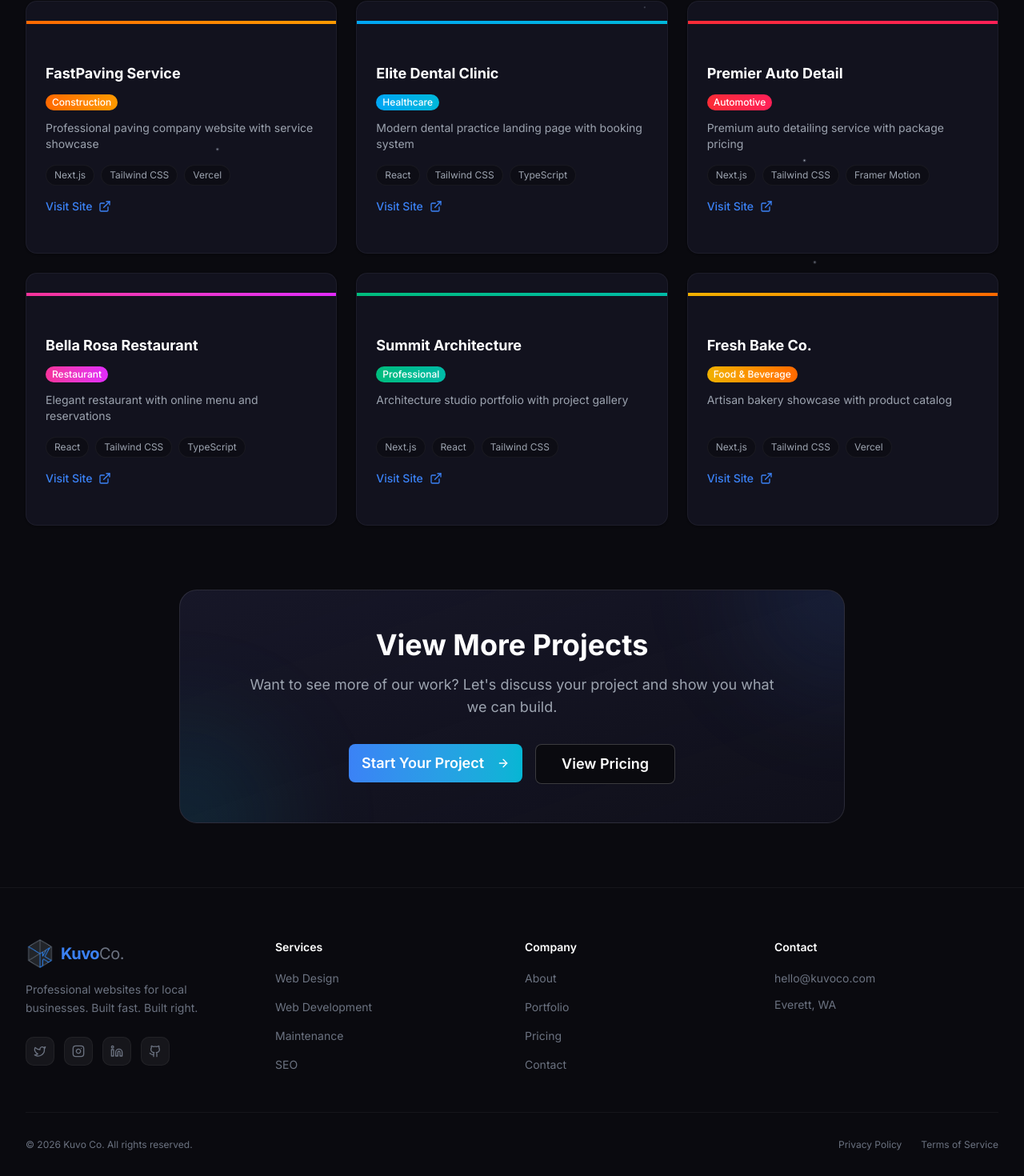
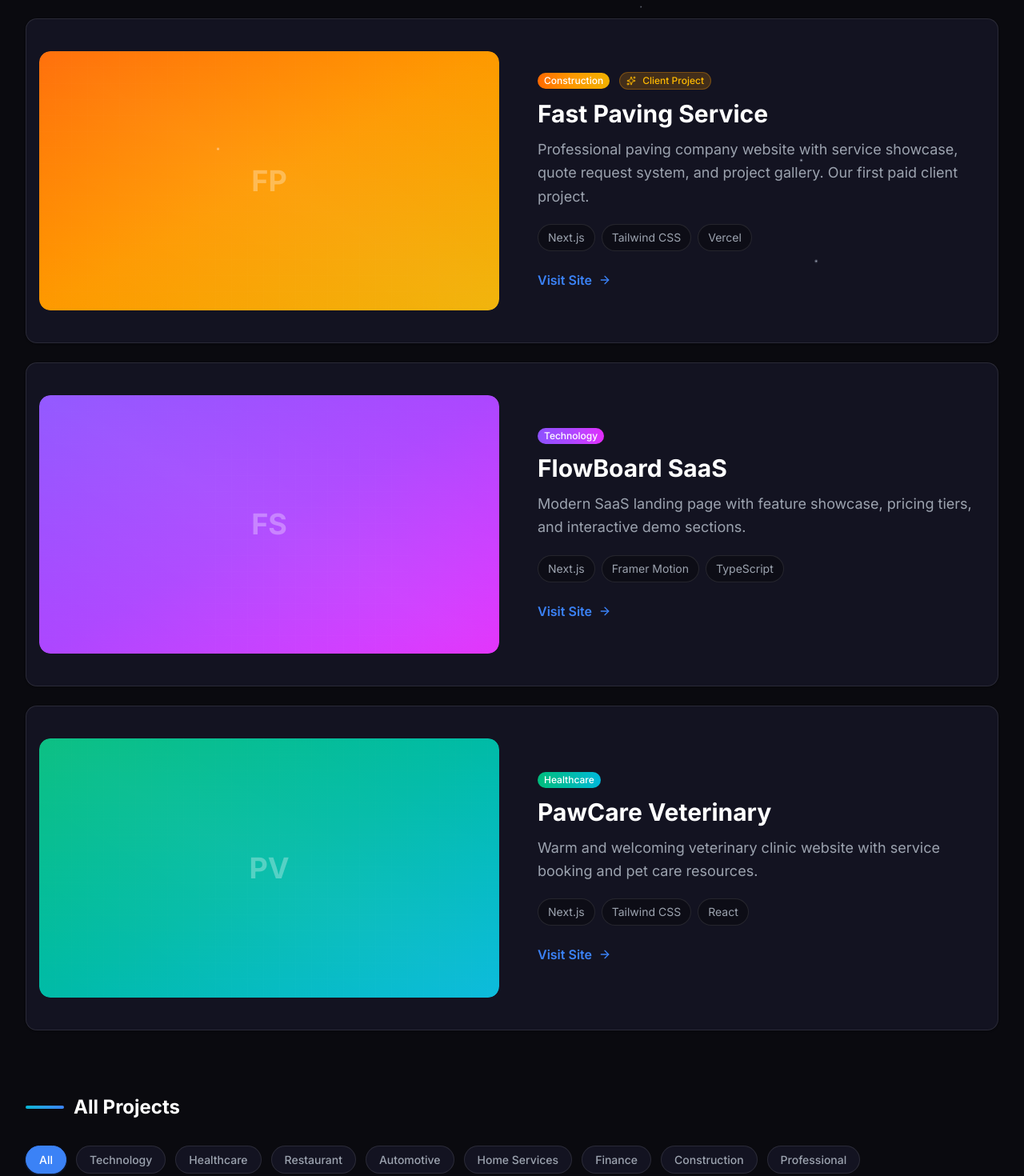
Before and after one commit to LeoValdi64/kuvoco-website, a Next.js app: page /portfolio in a window 1280 px wide. Shown: the part 458-1928 px from the top of the page at 80% size. Built offline with nearby package versions, Linux system fonts and the light colour scheme.

Commit message:
feat: redesign portfolio page - featured projects, image placeholders, more projects, better visual hierarchy

```diff
--- a/src/app/portfolio/PortfolioContent.tsx
+++ b/src/app/portfolio/PortfolioContent.tsx
@@ -1,7 +1,7 @@
 "use client";
 
 import { motion, useInView } from "framer-motion";
-import { ExternalLink, ArrowRight } from "lucide-react";
+import { ExternalLink, ArrowRight, Sparkles } from "lucide-react";
 import { useRef, useState } from "react";
 import Link from "next/link";
 import { Tabs, TabsList, TabsTrigger, TabsContent } from "@/components/ui/tabs";
@@ -16,28 +16,47 @@ type Project = {
   description: string;
   url: string;
   tech: string[];
-  accentGradient: string;
-  badgeColor: string;
+  gradient: string;
+  featured?: boolean;
 };
 
-const projects: Project[] = [
+const allProjects: Project[] = [
+  // Featured projects first
   {
-    name: "FastPaving Service",
+    name: "Fast Paving Service",
     category: "Construction",
-    description: "Professional paving company website with service showcase",
+    description: "Professional paving company website with service showcase, quote request system, and project gallery. Our first paid client project.",
     url: "https://fastpavingservice.com",
     tech: ["Next.js", "Tailwind CSS", "Vercel"],
-    accentGradient: "from-orange-500 to-amber-500",
-    badgeColor: "bg-gradient-to-r from-orange-500 to-amber-500",
+    gradient: "from-orange-500 via-amber-500 to-yellow-500",
+    featured: true,
   },
+  {
+    name: "FlowBoard SaaS",
+    category: "Technology",
+    description: "Modern SaaS landing page with feature showcase, pricing tiers, and interactive demo sections.",
+    url: "https://flowboard-saas.vercel.app",
+    tech: ["Next.js", "Framer Motion", "TypeScript"],
+    gradient: "from-violet-500 via-purple-500 to-fuchsia-500",
+    featured: true,
+  },
+  {
+    name: "PawCare Veterinary",
+    category: "Healthcare",
+    description: "Warm and welcoming veterinary clinic website with service booking and pet care resources.",
+    url: "https://pawcare-vet.vercel.app",
+    tech: ["Next.js", "Tailwind CSS", "React"],
+    gradient: "from-emerald-500 via-teal-500 to-cyan-500",
+    featured: true,
+  },
+  // Regular projects
   {
     name: "Elite Dental Clinic",
     category: "Healthcare",
     description: "Modern dental practice landing page with booking system",
     url: "https://dental-clinic-landing.vercel.app",
     tech: ["React", "Tailwind CSS", "TypeScript"],
-    accentGradient: "from-sky-500 to-cyan-500",
-    badgeColor: "bg-gradient-to-r from-sky-500 to-cyan-500",
+    gradient: "from-sky-500 to-cyan-500",
   },
   {
     name: "Premier Auto Detail",
@@ -45,8 +64,7 @@ const projects: Project[] = [
     description: "Premium auto detailing service with package pricing",
     url: "https://auto-detail-landing.vercel.app",
     tech: ["Next.js", "Tailwind CSS", "Framer Motion"],
-    accentGradient: "from-red-500 to-rose-500",
-    badgeColor: "bg-gradient-to-r from-red-500 to-rose-500",
+    gradient: "from-red-500 to-rose-500",
   },
   {
     name: "Bella Rosa Restaurant",
@@ -54,8 +72,7 @@ const projects: Project[] = [
     description: "Elegant restaurant with online menu and reservations",
     url: "https://restaurant-landing.vercel.app",
     tech: ["React", "Tailwind CSS", "TypeScript"],
-    accentGradient: "from-pink-500 to-fuchsia-500",
-    badgeColor: "bg-gradient-to-r from-pink-500 to-fuchsia-500",
+    gradient: "from-pink-500 to-rose-400",
   },
   {
     name: "Summit Architecture",
@@ -63,28 +80,92 @@ const projects: Project[] = [
     description: "Architecture studio portfolio with project gallery",
     url: "https://architecture-landing.vercel.app",
     tech: ["Next.js", "React", "Tailwind CSS"],
-    accentGradient: "from-emerald-500 to-teal-500",
-    badgeColor: "bg-gradient-to-r from-emerald-500 to-teal-500",
+    gradient: "from-slate-500 to-zinc-600",
   },
   {
     name: "Fresh Bake Co.",
-    category: "Food & Beverage",
+    category: "Restaurant",
     description: "Artisan bakery showcase with product catalog",
     url: "https://bakery-landing-v2.vercel.app",
     tech: ["Next.js", "Tailwind CSS", "Vercel"],
-    accentGradient: "from-yellow-500 to-orange-500",
-    badgeColor: "bg-gradient-to-r from-yellow-500 to-orange-500",
+    gradient: "from-yellow-500 to-orange-500",
+  },
+  {
+    name: "Pizzeria Napoli",
+    category: "Restaurant",
+    description: "Authentic Italian pizzeria with online ordering",
+    url: "https://pizzeria-landing.vercel.app",
+    tech: ["Next.js", "Tailwind CSS", "React"],
+    gradient: "from-red-600 to-orange-500",
+  },
+  {
+    name: "BugShield Pest Control",
+    category: "Home Services",
+    description: "Professional pest control services with instant quotes",
+    url: "https://bugshield-pest-control.vercel.app",
+    tech: ["Next.js", "Tailwind CSS", "TypeScript"],
+    gradient: "from-green-600 to-emerald-500",
+  },
+  {
+    name: "Sparkle Car Wash",
+    category: "Automotive",
+    description: "Premium car wash with membership packages",
+    url: "https://carwash-landing-henna.vercel.app",
+    tech: ["Next.js", "Framer Motion", "Tailwind CSS"],
+    gradient: "from-blue-500 to-cyan-400",
+  },
+  {
+    name: "Mortgage Calculator",
+    category: "Finance",
+    description: "Interactive mortgage calculator with payment breakdowns",
+    url: "https://mortgage-calculator-eta-five.vercel.app",
+    tech: ["Next.js", "TypeScript", "Tailwind CSS"],
+    gradient: "from-emerald-600 to-teal-500",
+  },
+  {
+    name: "NovaPay Payments",
+    category: "Technology",
+    description: "Modern fintech landing page with feature highlights",
+    url: "https://novapay-landing-weld.vercel.app",
+    tech: ["Next.js", "Framer Motion", "React"],
+    gradient: "from-indigo-500 to-purple-500",
+  },
+  {
+    name: "QRForge Generator",
+    category: "Technology",
+    description: "QR code generator tool with customization options",
+    url: "https://qrforge-kappa.vercel.app",
+    tech: ["Next.js", "TypeScript", "Tailwind CSS"],
+    gradient: "from-gray-700 to-slate-600",
+  },
+  {
+    name: "Gradient Generator",
+    category: "Technology",
+    description: "CSS gradient generator with real-time preview",
+    url: "https://gradient-generator-blue-two.vercel.app",
+    tech: ["Next.js", "React", "Tailwind CSS"],
+    gradient: "from-pink-500 via-purple-500 to-indigo-500",
+  },
+  {
+    name: "Paycheck Calculator",
+    category: "Finance",
+    description: "Salary calculator with tax and deduction breakdowns",
+    url: "https://paycheck-calculator-zeta.vercel.app",
+    tech: ["Next.js", "TypeScript", "React"],
+    gradient: "from-green-500 to-emerald-600",
   },
 ];
 
 const categories = [
   "All",
+  "Technology",
+  "Healthcare",
+  "Restaurant",
+  "Automotive",
+  "Home Services",
+  "Finance",
   "Construction",
-  "Healthcare",
-  "Automotive",
-  "Restaurant",
   "Professional",
-  "Food & Beverage",
 ];
 
 function FadeIn({ children, delay = 0, className = "" }: { children: React.ReactNode; delay?: number; className?: string }) {
@@ -96,7 +177,7 @@ function FadeIn({ children, delay = 0, className = "" }: { children: React.React
       ref={ref}
       initial={{ opacity: 0, y: 30 }}
       animate={isInView ? { opacity: 1, y: 0 } : { opacity: 0, y: 30 }}
-      transition={{ duration: 0.25, delay }}
+      transition={{ duration: 0.4, delay }}
       className={className}
     >
       {children}
@@ -104,13 +185,188 @@ function FadeIn({ children, delay = 0, className = "" }: { children: React.React
   );
 }
 
+function ProjectImagePlaceholder({ gradient, name }: { gradient: string; name: string }) {
+  const initials = name
+    .split(" ")
+    .map((word) => word[0])
+    .join("")
+    .slice(0, 2)
+    .toUpperCase();
+
+  return (
+    <div className={cn(
+      "w-full aspect-video bg-gradient-to-br rounded-xl flex items-center justify-center relative overflow-hidden",
+      gradient
+    )}>
+      {/* Grid pattern overlay */}
+      <div className="absolute inset-0 opacity-10">
+        <div className="w-full h-full" style={{
+          backgroundImage: `linear-gradient(rgba(255,255,255,0.1) 1px, transparent 1px),
+                           linear-gradient(90deg, rgba(255,255,255,0.1) 1px, transparent 1px)`,
+          backgroundSize: '20px 20px'
+        }} />
+      </div>
+      {/* Initials */}
+      <span className="text-4xl font-bold text-white/30 select-none relative z-10">
+        {initials}
+      </span>
+      {/* Shine effect */}
+      <div className="absolute inset-0 bg-gradient-to-tr from-transparent via-white/5 to-transparent" />
+    </div>
+  );
+}
+
+function FeaturedProjectCard({ project, index }: { project: Project; index: number }) {
+  return (
+    <motion.div
+      initial={{ opacity: 0, y: 40 }}
+      whileInView={{ opacity: 1, y: 0 }}
+      viewport={{ once: true }}
+      transition={{ duration: 0.5, delay: index * 0.1 }}
+    >
+      <Card className="bg-[#1A1A2E]/60 border-white/10 hover:border-[#3B82F6]/40 transition-all duration-500 overflow-hidden group hover:shadow-[0_30px_80px_rgba(59,130,246,0.2)]">
+        <div className="flex flex-col lg:flex-row">
+          {/* Image section */}
+          <div className="lg:w-1/2 p-4">
+            <div className="relative overflow-hidden rounded-xl group-hover:scale-[1.02] transition-transform duration-500">
+              <ProjectImagePlaceholder gradient={project.gradient} name={project.name} />
+              {/* Hover overlay */}
+              <div className="absolute inset-0 bg-black/50 opacity-0 group-hover:opacity-100 transition-opacity duration-300 flex items-center justify-center rounded-xl">
+                <a
+                  href={project.url}
+                  target="_blank"
+                  rel="noopener noreferrer"
+                  className="bg-white text-black px-6 py-3 rounded-lg font-semibold flex items-center gap-2 hover:bg-gray-100 transition-colors"
+                >
+                  View Live Site
+                  <ExternalLink className="w-4 h-4" />
+                </a>
+              </div>
+            </div>
+          </div>
+
+          {/* Content section */}
+          <div className="lg:w-1/2 p-6 lg:p-8 flex flex-col justify-center">
+            <div className="flex items-center gap-3 mb-3">
+              <Badge className={cn("bg-gradient-to-r text-white border-0", project.gradient)}>
+                {project.category}
+              </Badge>
+              {index === 0 && (
+                <Badge className="bg-amber-500/20 text-amber-400 border-amber-500/30">
+                  <Sparkles className="w-3 h-3 mr-1" />
+                  Client Project
+                </Badge>
+              )}
+            </div>
+
+            <h3 className="text-2xl lg:text-3xl font-bold text-white mb-3">
+              {project.name}
+            </h3>
+
+            <p className="text-[#9CA3AF] mb-5 text-base lg:text-lg leading-relaxed">
+              {project.description}
+            </p>
+
+            <div className="flex flex-wrap gap-2 mb-6">
+              {project.tech.map((tech) => (
+                <span
+                  key={tech}
+                  className="text-sm px-3 py-1.5 bg-[#0A0A0F]/60 text-[#9CA3AF] border border-white/10 rounded-full"
+                >
+                  {tech}
+                </span>
+              ))}
+            </div>
+
+            <a
+              href={project.url}
+              target="_blank"
+              rel="noopener noreferrer"
+              className="inline-flex items-center gap-2 text-[#3B82F6] hover:text-[#06B6D4] font-semibold transition-colors group/link"
+            >
+              Visit Site
+              <ArrowRight className="w-4 h-4 group-hover/link:translate-x-1 transition-transform" />
+            </a>
+          </div>
+        </div>
+      </Card>
+    </motion.div>
+  );
+}
+
+function ProjectCard({ project, index }: { project: Project; index: number }) {
+  return (
+    <motion.div
+      initial={{ opacity: 0, y: 20 }}
+      animate={{ opacity: 1, y: 0 }}
+      transition={{ duration: 0.4, delay: index * 0.05 }}
+    >
+      <Card className="bg-[#1A1A2E]/50 border-white/5 hover:border-[#3B82F6]/30 transition-all duration-300 overflow-hidden group hover:-translate-y-2 hover:shadow-[0_25px_60px_rgba(59,130,246,0.15)] h-full flex flex-col">
+        {/* Image placeholder */}
+        <div className="p-3 pb-0">
+          <div className="relative overflow-hidden rounded-lg group-hover:scale-[1.02] transition-transform duration-300">
+            <ProjectImagePlaceholder gradient={project.gradient} name={project.name} />
+            {/* Quick link overlay on hover */}
+            <div className="absolute inset-0 bg-black/60 opacity-0 group-hover:opacity-100 transition-opacity duration-300 flex items-center justify-center rounded-lg">
+              <a
+                href={project.url}
+                target="_blank"
+                rel="noopener noreferrer"
+                className="bg-white/90 backdrop-blur-sm text-black px-4 py-2 rounded-lg font-medium text-sm flex items-center gap-2 hover:bg-white transition-colors"
+              >
+                View Site
+                <ExternalLink className="w-3.5 h-3.5" />
+              </a>
+            </div>
+          </div>
+        </div>
+
+        {/* Card content */}
+        <div className="p-5 pt-4 flex-1 flex flex-col">
+          {/* Category badge */}
+          <div className="mb-2">
+            <Badge variant="outline" className="text-xs border-white/20 text-[#9CA3AF]">
+              {project.category}
+            </Badge>
+          </div>
+
+          {/* Project name */}
+          <h3 className="text-lg font-bold text-white mb-2 group-hover:text-[#3B82F6] transition-colors">
+            {project.name}
+          </h3>
+
+          {/* Description */}
+          <p className="text-[#6B7280] text-sm mb-4 flex-1 line-clamp-2">
+            {project.description}
+          </p>
+
+          {/* Tech tags */}
+          <div className="flex flex-wrap gap-1.5">
+            {project.tech.slice(0, 3).map((tech) => (
+              <span
+                key={tech}
+                className="text-xs px-2 py-1 bg-[#0A0A0F]/60 text-[#6B7280] rounded-md"
+              >
+                {tech}
+              </span>
+            ))}
+          </div>
+        </div>
+      </Card>
+    </motion.div>
+  );
+}
+
 export default function PortfolioContent() {
   const [activeTab, setActiveTab] = useState("All");
 
+  const featuredProjects = allProjects.filter((p) => p.featured);
+  const regularProjects = allProjects.filter((p) => !p.featured);
+
   const filteredProjects =
     activeTab === "All"
-      ? projects
-      : projects.filter((project) => project.category === activeTab);
+      ? regularProjects
+      : regularProjects.filter((project) => project.category === activeTab);
 
   return (
     <main className="bg-[#0A0A0F] min-h-screen pt-32 pb-20">
@@ -124,6 +380,9 @@ export default function PortfolioContent() {
         <FadeIn>
           <div className="text-center relative">
             <div className="absolute top-0 left-1/2 -translate-x-1/2 w-24 h-1 bg-gradient-to-r from-[#3B82F6] to-[#06B6D4] rounded-full -translate-y-8" />
+            <Badge className="mb-6 bg-[#3B82F6]/20 text-[#3B82F6] border-[#3B82F6]/30 text-sm px-4 py-1.5">
+              90+ Websites Delivered
+            </Badge>
             <h1 className="text-4xl sm:text-5xl md:text-6xl lg:text-7xl font-bold tracking-tight leading-[1.1] mb-6">
               Our{" "}
               <span className="gradient-text">Portfolio</span>
@@ -135,83 +394,51 @@ export default function PortfolioContent() {
         </FadeIn>
       </section>
 
-      {/* Filter Tabs */}
-      <section className="max-w-7xl mx-auto px-4 sm:px-6 lg:px-8 mb-12">
+      {/* Featured Projects Section */}
+      <section className="max-w-7xl mx-auto px-4 sm:px-6 lg:px-8 mb-20">
         <FadeIn delay={0.1}>
+          <div className="flex items-center gap-3 mb-8">
+            <div className="w-12 h-1 bg-gradient-to-r from-[#3B82F6] to-[#06B6D4] rounded-full" />
+            <h2 className="text-2xl font-bold text-white">Featured Projects</h2>
+          </div>
+        </FadeIn>
+
+        <div className="space-y-6">
+          {featuredProjects.map((project, index) => (
+            <FeaturedProjectCard key={project.name} project={project} index={index} />
+          ))}
+        </div>
+      </section>
+
+      {/* All Projects Grid */}
+      <section className="max-w-7xl mx-auto px-4 sm:px-6 lg:px-8 mb-20">
+        <FadeIn delay={0.2}>
+          <div className="flex items-center gap-3 mb-8">
+            <div className="w-12 h-1 bg-gradient-to-r from-[#06B6D4] to-[#3B82F6] rounded-full" />
+            <h2 className="text-2xl font-bold text-white">All Projects</h2>
+          </div>
+
           <Tabs defaultValue="All" className="w-full" onValueChange={setActiveTab}>
-            {/* Mobile: horizontal scroll, Desktop: wrap */}
-            <div className="overflow-x-auto pb-2 -mx-4 px-4 sm:mx-0 sm:px-0 sm:overflow-visible">
-              <TabsList className="bg-transparent border-0 h-auto inline-flex sm:flex sm:flex-wrap sm:justify-center gap-2 sm:gap-3 p-0 min-w-max sm:min-w-0">
+            {/* Filter Tabs */}
+            <div className="overflow-x-auto pb-2 -mx-4 px-4 sm:mx-0 sm:px-0 sm:overflow-visible mb-10">
+              <TabsList className="bg-transparent border-0 h-auto inline-flex sm:flex sm:flex-wrap gap-2 sm:gap-3 p-0 min-w-max sm:min-w-0">
                 {categories.map((category) => (
                   <TabsTrigger
                     key={category}
                     value={category}
-                    className="bg-[#1A1A2E]/60 border border-white/10 rounded-full data-[state=active]:bg-[#3B82F6] data-[state=active]:border-[#3B82F6] data-[state=active]:text-white data-[state=active]:shadow-lg data-[state=active]:shadow-[#3B82F6]/25 text-[#9CA3AF] hover:text-white hover:bg-[#1A1A2E] hover:border-white/20 px-4 sm:px-5 py-2 sm:py-2.5 text-sm sm:text-base transition-all duration-200 whitespace-nowrap"
+                    className="bg-[#1A1A2E]/60 border border-white/10 rounded-full data-[state=active]:bg-[#3B82F6] data-[state=active]:border-[#3B82F6] data-[state=active]:text-white data-[state=active]:shadow-lg data-[state=active]:shadow-[#3B82F6]/25 text-[#9CA3AF] hover:text-white hover:bg-[#1A1A2E] hover:border-white/20 px-4 py-2 text-sm transition-all duration-200 whitespace-nowrap"
                   >
                     {category}
                   </TabsTrigger>
-              ))}
+                ))}
               </TabsList>
             </div>
 
             {categories.map((category) => (
-              <TabsContent key={category} value={category} className="mt-12">
-                <div className="grid grid-cols-1 sm:grid-cols-2 lg:grid-cols-3 gap-6">
+              <TabsContent key={category} value={category} className="mt-0">
+                <div className="grid grid-cols-1 sm:grid-cols-2 lg:grid-cols-3 xl:grid-cols-4 gap-5">
                   {filteredProjects.map((project, index) => (
-                    <motion.div
-                      key={`${project.name}-${index}`}
-                      initial={{ opacity: 0, y: 20 }}
-                      animate={{ opacity: 1, y: 0 }}
-                      transition={{ duration: 0.4, delay: index * 0.05 }}
-                    >
-                      <Card className="bg-[#1A1A2E]/50 border-white/5 hover:border-[#3B82F6]/30 transition-all duration-300 overflow-hidden group hover:-translate-y-1 hover:shadow-[0_20px_60px_rgba(59,130,246,0.15)] h-full flex flex-col">
-                        {/* Accent gradient bar at top */}
-                        <div className={cn("h-1 bg-gradient-to-r", project.accentGradient)} />
-
-                        {/* Card content */}
-                        <div className="p-6 flex-1 flex flex-col">
-                          {/* Project name */}
-                          <h3 className="text-lg font-bold text-white mb-2">
-                            {project.name}
-                          </h3>
-
-                          {/* Category badge */}
-                          <div className="mb-3">
-                            <Badge className={cn("text-white border-0", project.badgeColor)}>
-                              {project.category}
-                            </Badge>
-                          </div>
-
-                          {/* Description */}
-                          <p className="text-[#9CA3AF] text-sm mb-4 flex-1">
-                            {project.description}
-                          </p>
-
-                          {/* Tech tags */}
-                          <div className="flex flex-wrap gap-2 mb-4">
-                            {project.tech.map((tech) => (
-                              <span
-                                key={tech}
-                                className="text-xs px-2.5 py-1 bg-[#0A0A0F]/60 text-[#9CA3AF] border border-white/5 rounded-full"
-                              >
-                                {tech}
-                              </span>
-                            ))}
-                          </div>
-
-                          {/* Visit site link */}
-                          <a
-                            href={project.url}
-                            target="_blank"
-                            rel="noopener noreferrer"
-                            className="inline-flex items-center gap-2 text-[#3B82F6] hover:text-[#06B6D4] text-sm font-medium transition-colors group/link"
-                          >
-                            Visit Site
-                            <ExternalLink className="w-4 h-4 group-hover/link:translate-x-0.5 group-hover/link:-translate-y-0.5 transition-transform" />
-                          </a>
-                        </div>
-                      </Card>
-                    </motion.div>
+                    <ProjectCard key={`${project.name}-${index}`} project={project} index={index} />
                   ))}
                 </div>
               </TabsContent>
@@ -221,7 +448,7 @@ export default function PortfolioContent() {
       </section>
 
       {/* CTA Section */}
-      <section className="max-w-4xl mx-auto px-4 sm:px-6 lg:px-8 mt-20">
+      <section className="max-w-4xl mx-auto px-4 sm:px-6 lg:px-8">
         <FadeIn delay={0.3}>
           <div className="relative overflow-hidden bg-gradient-to-br from-[#1A1A2E]/80 to-[#1A1A2E]/40 border border-white/10 rounded-3xl p-12 text-center">
             <div className="absolute top-0 right-0 w-64 h-64 bg-[#3B82F6]/10 rounded-full blur-3xl -translate-y-1/2 translate-x-1/2" />
@@ -229,10 +456,10 @@ export default function PortfolioContent() {
 
             <div className="relative z-10">
               <h2 className="text-3xl sm:text-4xl font-bold text-white mb-4">
-                View More Projects
+                Ready to Join Our Portfolio?
               </h2>
               <p className="text-lg text-[#9CA3AF] mb-8 max-w-2xl mx-auto">
-                Want to see more of our work? Let&apos;s discuss your project and show you what we can build.
+                Let&apos;s build something amazing together. Your business deserves a website that stands out.
               </p>
               <div className="flex flex-col sm:flex-row gap-4 justify-center">
                 <Link href="/contact">
```
